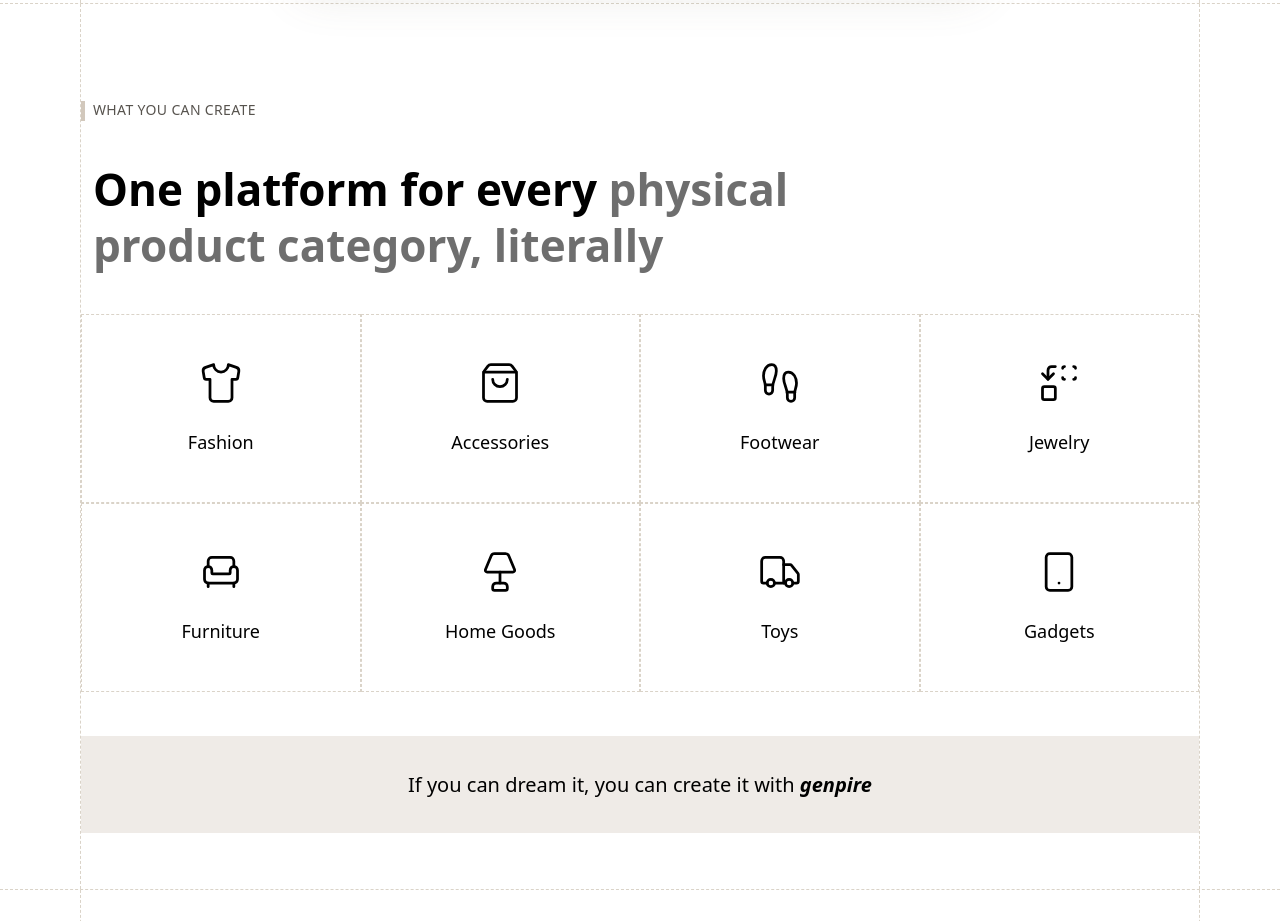
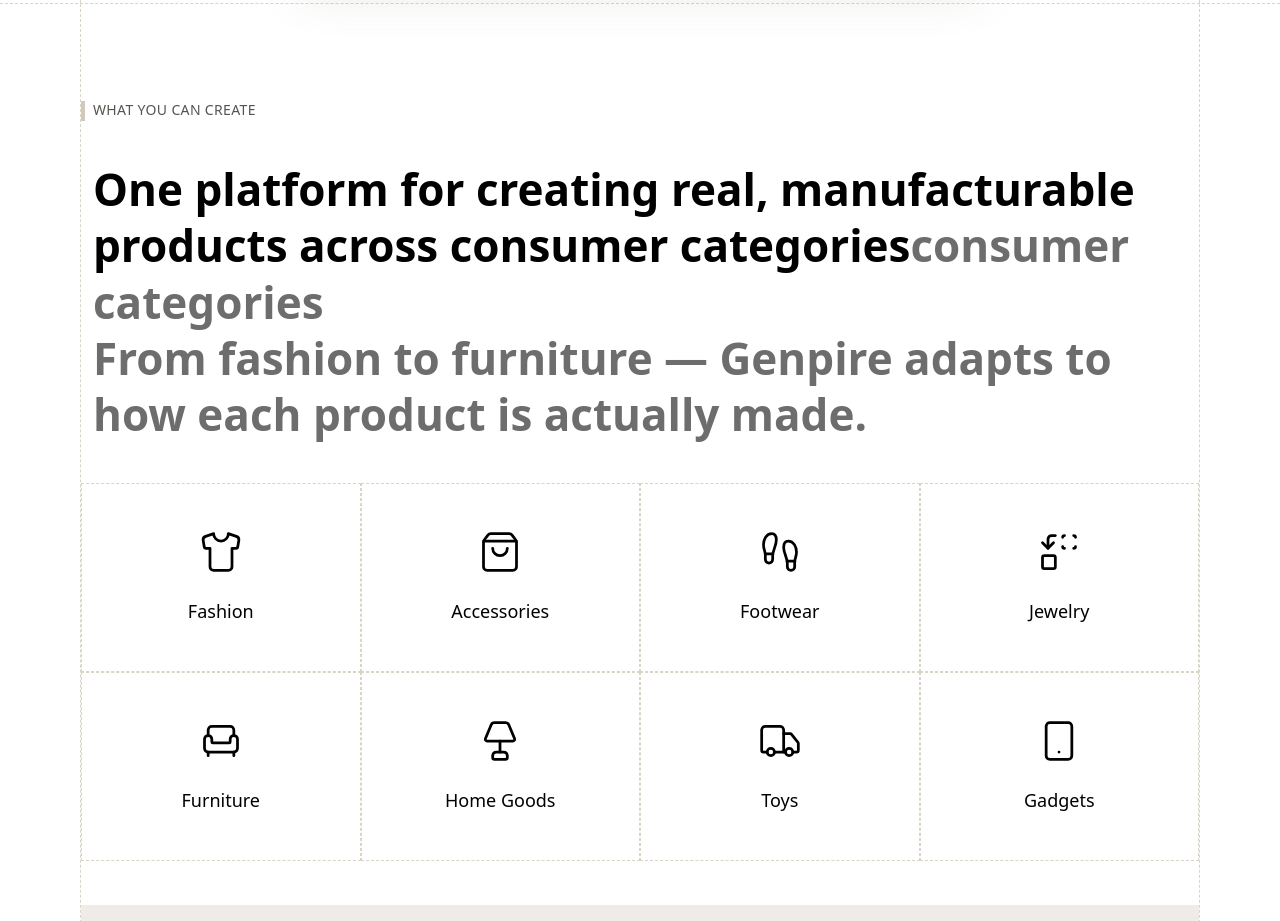
Before and after one commit to sajansajan1/get-genpire, a Next.js app: page / in a window 1280 px wide. Shown: the part 1020-1941 px from the top of the page. Built offline with nearby package versions, Linux system fonts and the light colour scheme.

Commit message:
Update platform-section.tsx

```diff
--- a/components/home/platform-section.tsx
+++ b/components/home/platform-section.tsx
@@ -51,13 +51,13 @@ export function PlatformSection() {
                 className="pt-[28px] md:pt-[40px] text-[28px] md:text-[44px] font-bold leading-[1.28] ps-[12px]"
                 ref={sectionRef}
               >
-                One platform for every{" "}
+                One platform for creating real, manufacturable products across consumer categories
                 <motion.span className="text-[#AEADAD]" style={{ color: animatedColor }}>
-                  physical
+                  consumer categories
                 </motion.span>
                 <br />
                 <motion.span className="text-[#AEADAD]" style={{ color: animatedColor }}>
-                  product category, literally
+                  From fashion to furniture — Genpire adapts to how each product is actually made.
                 </motion.span>
               </h2>
             </div>
```
